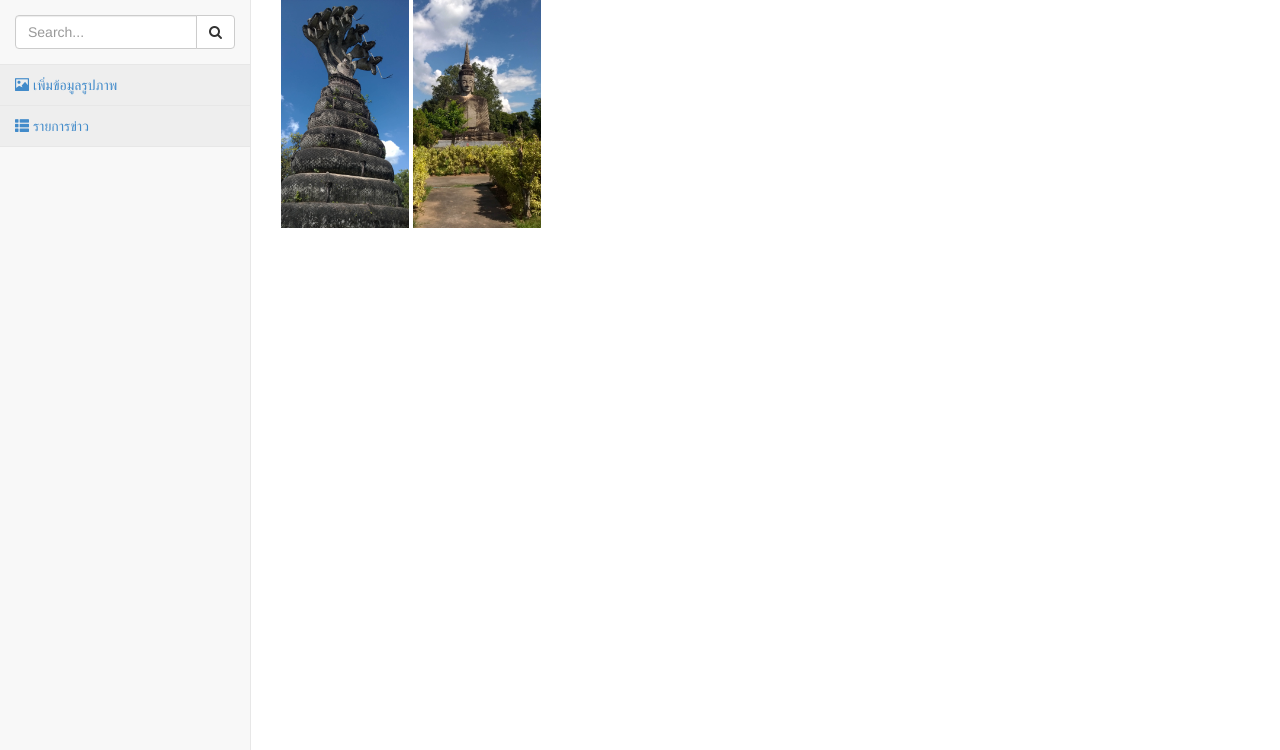
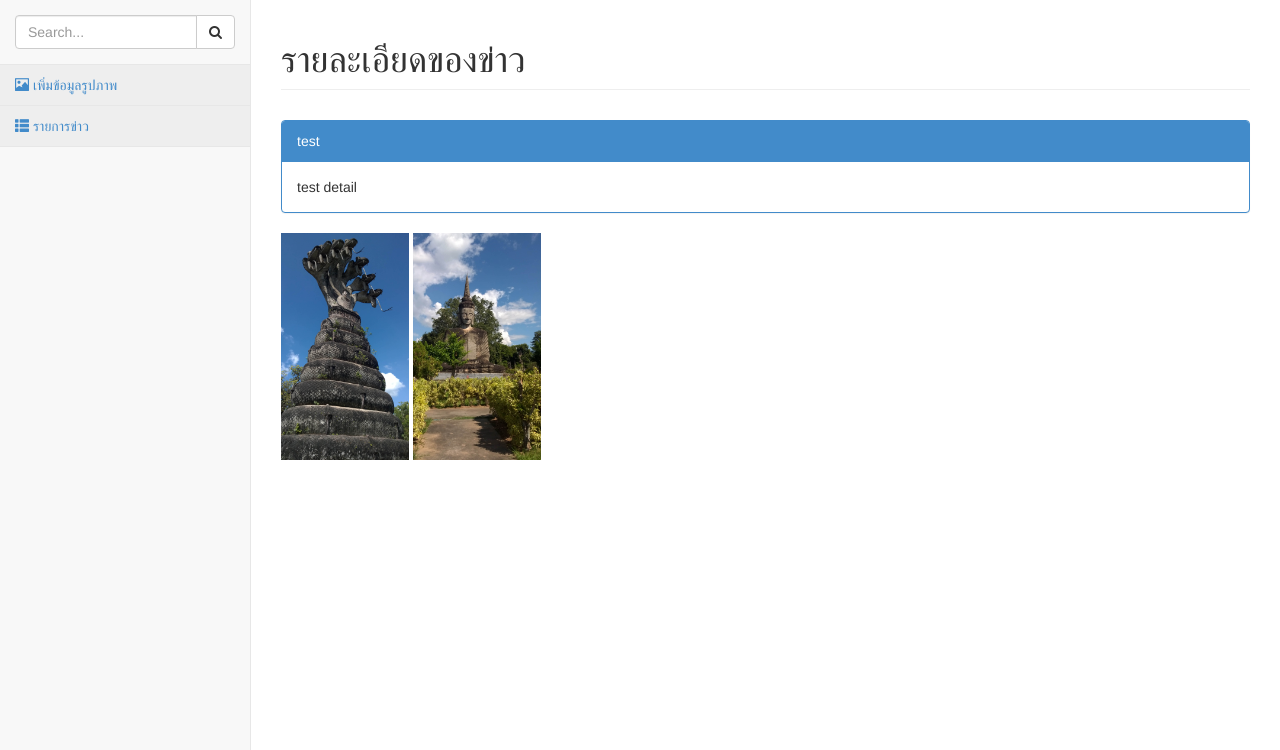
Before and after one commit to mynameistecs51/sci_news, a CodeIgniter app: page /sci_news/index.php/sci_con/show_news/2 in a window 1280 px wide. Shown: the part 51-801 px from the top of the page. Run offline with CodeIgniter, Linux system fonts and the light colour scheme; data comes from the database, SQL or seed files in the repository.

Commit message:
chaiwat update show detail news & picture

```diff
--- a/application/views/footer.php
+++ b/application/views/footer.php
@@ -5,7 +5,7 @@
        <!-- <script src="<?php echo base_url().'js/jquery.js';?>"></script> -->
 
         <!-- Bootstrap Core JavaScript -->
-        <script src="<?php echo base_url().'js/bootstrap.min.js';?>"></script>
+       <!-- <script src="<?php echo base_url().'js/bootstrap.min.js';?>"></script> -->
 
         <!-- Metis Menu Plugin JavaScript -->
         <script src="<?php echo base_url().'js/plugins/metisMenu/metisMenu.min.js';?>"></script>
--- a/application/views/picture.php
+++ b/application/views/picture.php
@@ -37,15 +37,25 @@
 	}
 </style>
 
+<div class="row">
+	<div class="col-lg-12">
+		<h1 class="page-header">รายละเอียดของข่าว</h1>
+	</div>
+	<!-- /.col-lg-12 -->
+</div>
 
 <tbody>
 	<p>
 		<?php
 		foreach ($get_news_id as $detail => $row) 	{
-
+			echo '<div class="panel panel-primary">';
+				echo '<div class="panel-heading">'.$row->news_title.'</div>';
+					echo '<div class="panel-body">';
+						echo $row->news_detail;
+					echo '</div>';
+				echo '</div>';
 			$picture_name_array = explode(',', $row->news_file_upload);
 			foreach ($picture_name_array as $key => $value_detail) { //show picture
-
 				?>
 				<a class="fancybox" href="<?php echo base_url().'file_upload/pict_news/'.$value_detail;?>" data-fancybox-group="gallery" title="<?php echo $row->news_title;?>">
 					<img src="<?php echo base_url().'file_upload/pict_news/'.$value_detail;?>" alt="" style="width:128px;"/>
```
Lines whose indentation alone changed are shown as unchanged.
